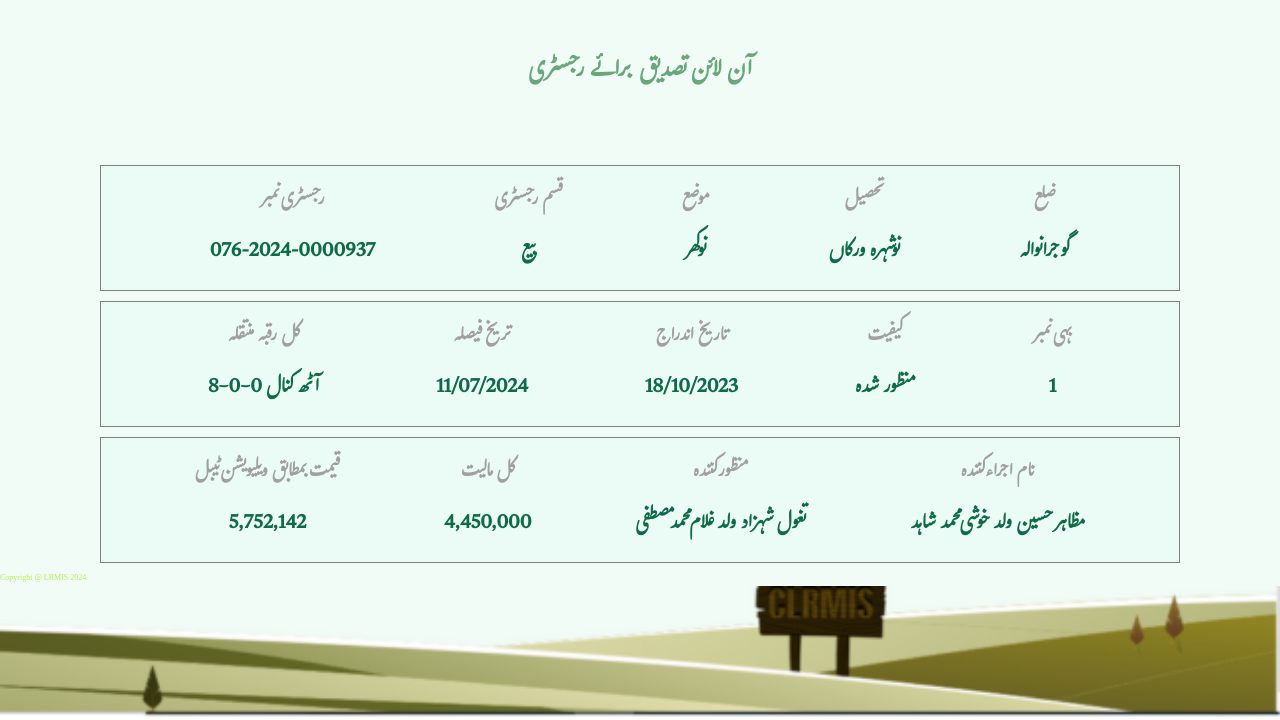
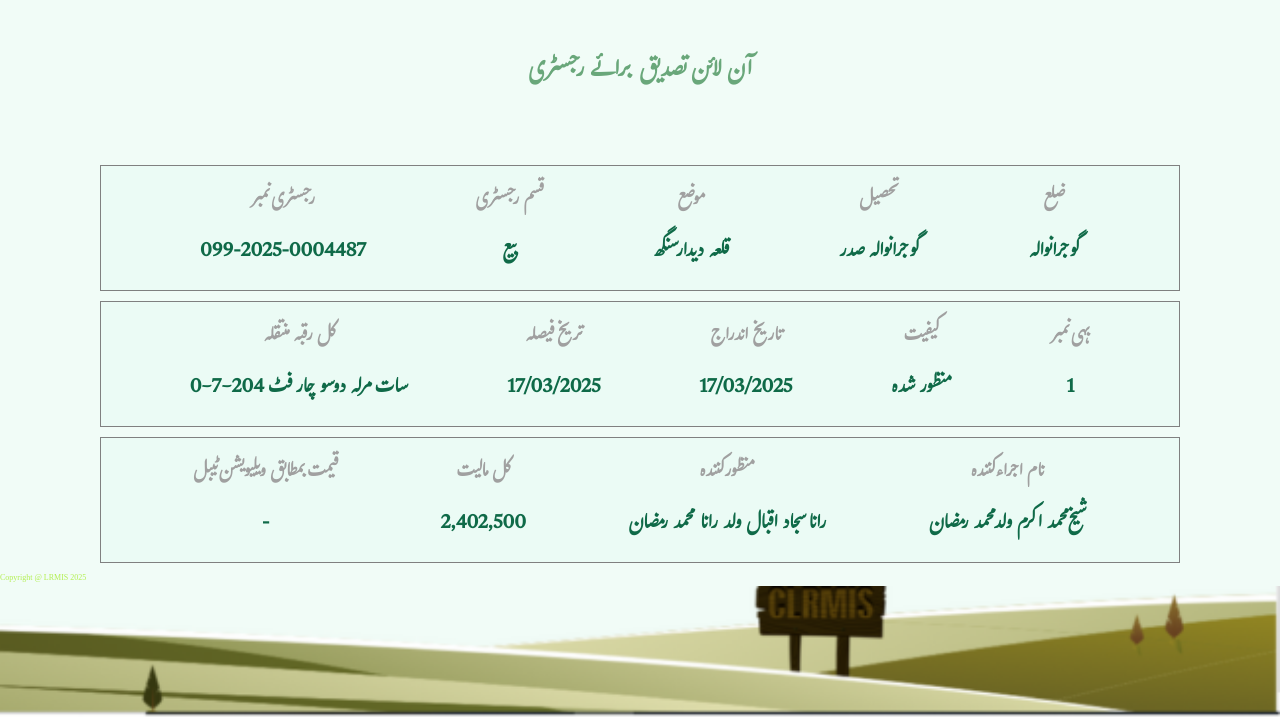
Before and after one commit to punjabzameen/Punjab61, a plain HTML site: page index.html in a window 1280 px wide. Shown: the part 80-800 px from the top of the page. Drawn offline with Linux system fonts and the light colour scheme.

Commit message:
Update index.html

```diff
--- a/index.html
+++ b/index.html
@@ -32,7 +32,7 @@
             <div class="item text1">
                 <h3>رجسٹری نمبر
                 </h3>
-                <p>076-2024-0000937
+                <p>099-2025-0004487
                 </p>
             </div>
             <div class="item text2"><h3>قسم رجسٹری
@@ -42,13 +42,13 @@
             <div class="item text3">
                 <h3>موضع
                 </h3>
-                <p>نوکھر
+                <p>قلعہ دیدار سنگھ
                 </p>
             </div>
             <div class="item text4">
                 <h3>تحصیل
                 </h3>
-                <p>نوشہرہ ورکاں
+                <p>گوجرانوالہ صدر
                 </p>
             </div>
             <div class="item text5">
@@ -63,18 +63,18 @@
             <div class="item text1">
                 <h3>کل رقبہ منتقلہ
                 </h3>
-                <p>8-0-0 آٹھ کنال
+                <p>0-7-204 سات مرلہ دوسو چار فٹ
                 </p>
             </div>
             <div class="item text2"><h3>تریخ فیصلہ
 
             </h3>
-            <p>11/07/2024
+            <p>17/03/2025
             </p></div>
             <div class="item text3">
                 <h3>تاریخ اندراج
                 </h3>
-                <p>18/10/2023
+                <p>17/03/2025
                 </p>
             </div>
             <div class="item text4">
@@ -95,23 +95,23 @@
             <div class="item text1">
                 <h3>قیمت بمطابق ویلیویشن ٹیبل
                 </h3>
-                <p>5,752,142
+                <p>-
                 </p>
             </div>
             <div class="item text2"><h3>کل مالیت
             </h3>
-            <p>4,450,000
+            <p>2,402,500
             </p></div>
             <div class="item text3">
                 <h3>منظور کنندہ
                 </h3>
-                <p>تغول شہزاد ولد غلام محمد مصطفی
+                <p>رانا سجاد اقبال ولد رانا محمد رمضان
                 </p>
             </div>
             <div class="item text4">
                 <h3>نام اجراء کنندہ
                 </h3>
-                <p>مظاہر حسین ولد خوشی محمد شاہد
+                <p>شیخ محمد اکرم ولد محمد رمضان
                 </p>
             </div>
 
@@ -120,7 +120,7 @@
     </section>
     <!-- ----------------- Inage section------------------ -->
      <div class="bottom_img">
-        Copyright @ LRMIS 2024
+        Copyright @ LRMIS 2025
 
      </div>
      <!-- <div class="main">
```
